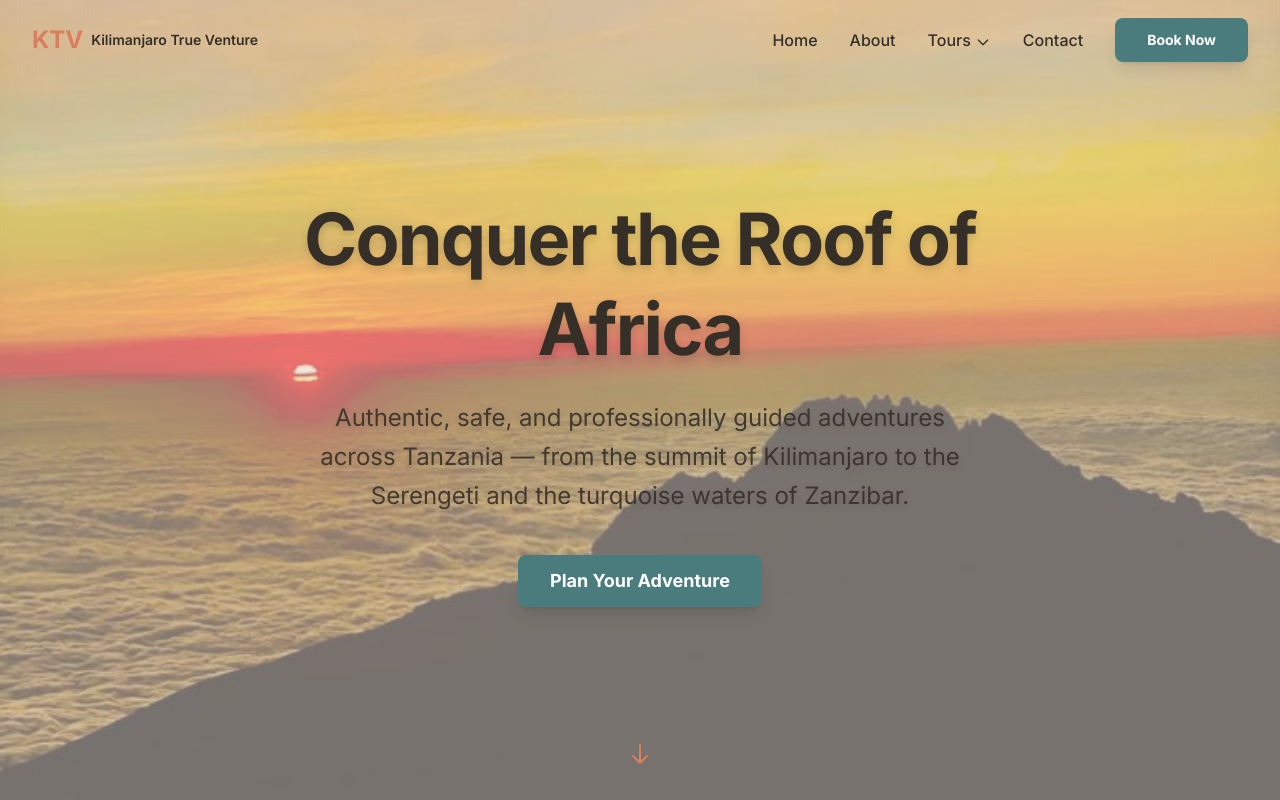
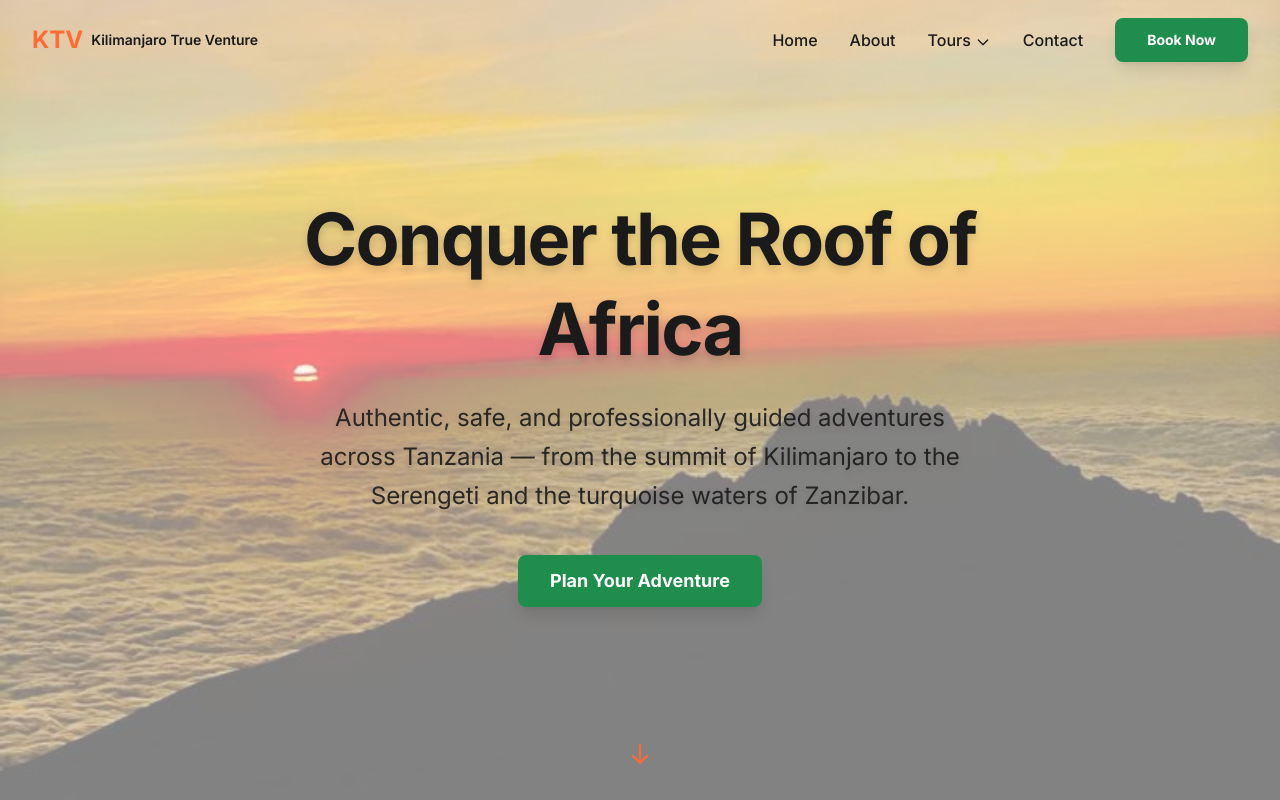
Before and after one commit to eman34/kilimanjaro-true-venture, a Next.js app: page / in a window 1280 px wide. Shown: the top 800 px of the page. Built offline with nearby package versions, Linux system fonts and the light colour scheme.

Commit message:
Revert to original published color scheme
Reverts all color scheme mockups back to original design:
- Primary: Forest Green (#1F8E4D)
- Secondary: Vibrant Orange (#FF6B35)
- Accent: Gold (#FFD700)
- Background: White (#FFFFFF)
- Text: Dark (#1A1A1A)

```diff
--- a/app/globals.css
+++ b/app/globals.css
@@ -1,13 +1,13 @@
 @import "tailwindcss";
 
 @theme {
-  --color-primary: #4A7C7E;
-  --color-secondary: #D97E5F;
-  --color-accent: #D4AF73;
-  --color-dark: #EAE0D8;
-  --color-light: #362F28;
-  --color-primary-light: #6A9C9E;
-  --color-dark-lighter: #DDD3CB;
+  --color-primary: #1F8E4D;
+  --color-secondary: #FF6B35;
+  --color-accent: #FFD700;
+  --color-dark: #FFFFFF;
+  --color-light: #1A1A1A;
+  --color-primary-light: #2EAE6E;
+  --color-dark-lighter: #F5F5F5;
   --color-earth: #8B7355;
   --color-sky: #87CEEB;
 }
```
